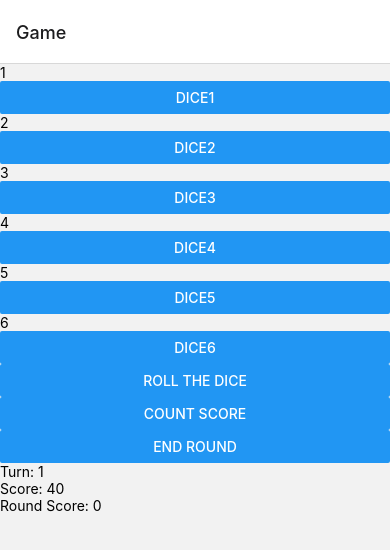
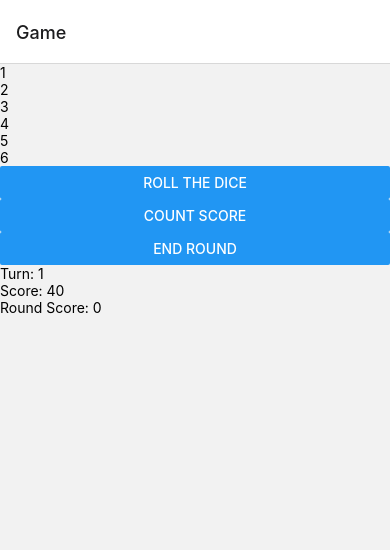
Before and after one commit to rich-back/farkle, a React Native app in the folder client/: screen /Game in a window 390 px wide. Shown: the top 550 px of the page. Built offline with nearby package versions, Linux system fonts and the light colour scheme.

Commit message:
refac dice 2 liveDice dicePressHandler added

```diff
--- a/client/screens/Game/GameLogic.jsx
+++ b/client/screens/Game/GameLogic.jsx
@@ -1,21 +1,31 @@
 import React, { useState } from "react";
-import { Button, FlatList, View, StyleSheet, Text } from "react-native";
+import {
+  Button,
+  FlatList,
+  View,
+  StyleSheet,
+  Text,
+  TouchableOpacity,
+} from "react-native";
 
 const GameLogic = ({
   counted,
   dice,
+  keptDice,
+  liveDice,
+  setCounted,
   setDice,
-  setCounted,
-  keepDi,
   setFarkleAlertVis,
+  setKeptDice,
+  setLiveDice,
 }) => {
   const getRandomNumber = () => {
     const randomNumber = Math.floor(Math.random() * 6) + 1;
     return randomNumber;
   };
 
-  const checkForFarkle = (dice) => {
-    let filteredDice = dice.filter((di) => {
+  const checkForFarkle = (liveDice) => {
+    let filteredDice = liveDice.filter((di) => {
       return di.value === 1 || di.value === 5;
     });
     if (filteredDice.length === 0) {
@@ -25,27 +35,39 @@ const GameLogic = ({
 
   const rollDice = () => {
     if (counted) {
-      const tempDice = dice;
+      const tempDice = liveDice;
       const newDice = tempDice.map((di) => {
         const diKey = di.key;
         let diValue = di.value;
         diValue = getRandomNumber();
         return { key: diKey, value: diValue };
       });
-      setDice(newDice);
+      setLiveDice(newDice);
       checkForFarkle(newDice);
       setCounted(false);
     }
   };
 
+  const dicePressHandler = (itemKey) => {
+    const tempLiveDice = liveDice.filter((di) => {
+      return di.key !== itemKey;
+    });
+    const tempKeptDice = dice.filter((di) => {
+      return di.key === itemKey;
+    });
+    setLiveDice(tempLiveDice);
+    setKeptDice(tempKeptDice);
+  };
+
   return (
     <View>
       <FlatList
-        data={dice}
+        data={liveDice}
         renderItem={({ item }) => (
           <>
-            <Text>{item.value}</Text>
-            <Button title={item.key} onPress={keepDi} />
+            <TouchableOpacity onPress={() => dicePressHandler(item.key)}>
+              <Text>{item.value}</Text>
+            </TouchableOpacity>
           </>
         )}
       />
```
